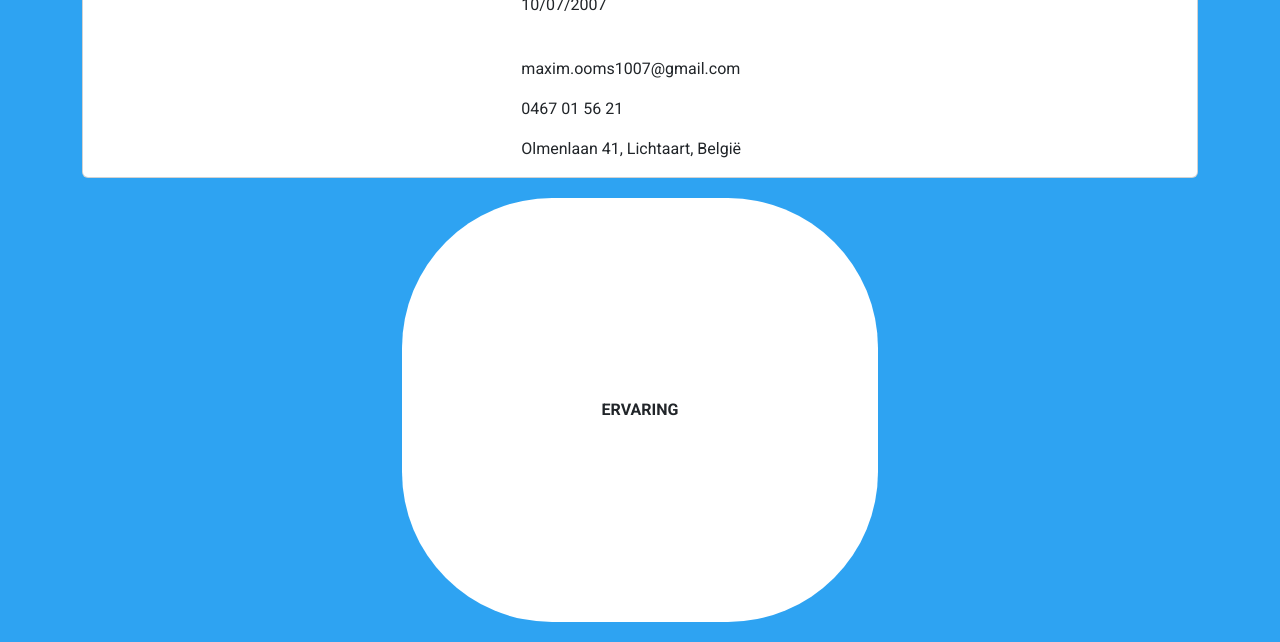
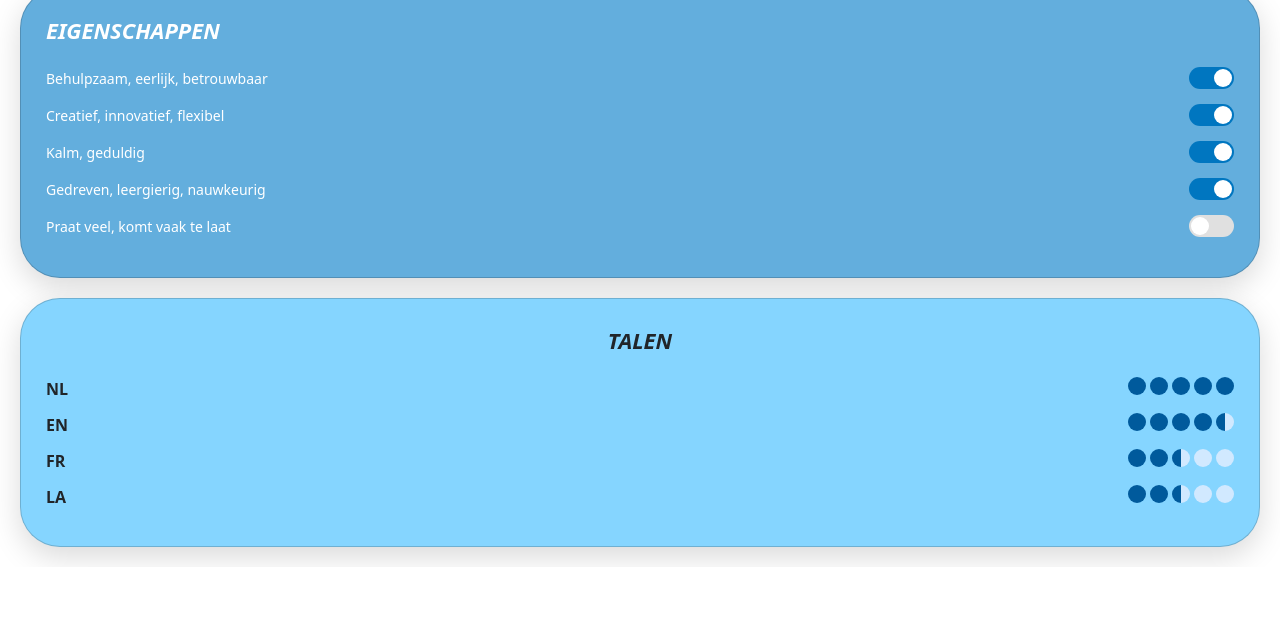
Before and after one commit to webpxl/41dvo1070-werkplekleren-1-portfolio-25-26-grdvo-MaximOomsPXL, a plain HTML site: page index.html in a window 1280 px wide. Shown: the part 344-986 px from the top of the page. After the commit the page ends 911 px from the top, so only its background shows below. Drawn offline with nearby package versions, Linux system fonts and the light colour scheme.

Commit message:
I Added qualities in a rectangle and languages in a rectangle

```diff
--- a/index.css
+++ b/index.css
@@ -1,17 +1,26 @@
-@import url('https://fonts.googleapis.com/css2?family=Roboto:wght@400;700&display=swap');
-
 * {
+    padding: 0;
+    margin: 0;
     box-sizing: border-box;
-    font-family: 'Roboto', sans-serif;body {
-    background: #2ea3f2;
-    display: flex;
-    justify-content: center;
-    align-items: center;
-    min-height: 100vh;
-    margin: 0;
-    font-family: sans-serif;
 }
 
+.card {
+    background: #85d5ff;
+    border-radius: 40px;
+    padding: 25px;
+    box-shadow: 0 10px 30px rgba(0,0,0,0.15);
+    margin: 20px;
+}
+
+.section-title {
+    font-weight: bold;
+    font-style: italic;
+    font-size: 22px;
+    margin-bottom: 20px;
+    text-align: center;
+}
+
+.section-title.left { text-align: left; }
 
 
 .profile-section {
@@ -19,21 +28,68 @@
     display: flex;
     align-items: center;
     gap: 30px;
+    flex-wrap: wrap;
+    align-content: center;
+    flex-direction: row;
+    justify-content: flex-start;
 }
 
+
 .profile-img {
-    width: 250px;
-    height: 250px;
+    width: 220px;
+    height: 220px;
     border-radius: 50%;
     object-fit: cover;
 }
 
-.rectangle {
-    background-color: white;
-    border-radius: 150px;
-    padding: 200px;
-    text-align: center;
-    width: fit-content;
-    margin: 20px auto;
-    font-weight: bold;
-}}
+.sidebar {
+    background: #63aedd;
+    color: white;
+}
+
+.trait-row {
+    display: flex;
+    justify-content: space-between;
+    align-items: center;
+    margin-bottom: 15px;
+    font-size: 14px;
+}
+
+.toggle {
+    width: 45px;
+    height: 22px;
+    background: #e0e0e0;
+    border-radius: 20px;
+    position: relative;
+    cursor: pointer;
+}
+
+.toggle::after {
+    content: '';
+    position: absolute;
+    width: 18px;
+    height: 18px;
+    background: white;
+    border-radius: 50%;
+    top: 2px;
+    left: 2px;
+    transition: 0.3s;
+}
+
+.toggle.active { background: #0076c0; }
+.toggle.active::after { left: 25px; }
+
+
+.lang-row { display: flex; justify-content: space-between; margin-bottom: 12px; }
+
+.dots span {
+    display: inline-block;
+    width: 18px;
+    height: 18px;
+    border-radius: 50%;
+    background: #d1e9ff;
+    margin-left: 4px;
+}
+
+.dots span.filled { background: #005a9c; }
+.dots span.half { background: linear-gradient(90deg, #005a9c 50%, #d1e9ff 50%); }
--- a/index.html
+++ b/index.html
@@ -11,9 +11,8 @@
 </head>
 <body>
 
-<div class="container">
 <div class="card profile-section">
-        <img src="profiel-foto.jpg" class="profile-img" alt="Profile Photo">
+    <img src="profiel-foto.jpg" alt="Maxim Ooms" class="profile-img">
     <div class="info">
         <h1>Maxim Ooms</h1>
         <p>10/07/2007</p>
@@ -23,7 +22,51 @@
         <p>Olmenlaan 41, Lichtaart, België</p>
     </div>
 </div>
-    <div class="rectangle">ERVARING</div>
+
+<div class="card sidebar">
+    <div class="section-title left">EIGENSCHAPPEN</div>
+    <div class="trait-row">
+        <span>Behulpzaam, eerlijk, betrouwbaar</span>
+        <div class="toggle active"></div>
     </div>
+    <div class="trait-row">
+        <span>Creatief, innovatief, flexibel</span>
+        <div class="toggle active"></div>
+    </div>
+    <div class="trait-row">
+        <span>Kalm, geduldig</span>
+        <div class="toggle active"></div>
+    </div>
+    <div class="trait-row">
+        <span>Gedreven, leergierig, nauwkeurig</span>
+        <div class="toggle active"></div>
+    </div>
+    <div class="trait-row">
+        <span>Praat veel, komt vaak te laat</span>
+        <div class="toggle"></div>
+    </div>
+</div>
+
+<div class="card talen-card">
+    <div class="section-title">TALEN</div>
+    <div class="lang-row">
+        <b>NL</b>
+        <div class="dots"><span class="filled"></span><span class="filled"></span><span class="filled"></span><span class="filled"></span><span class="filled"></span></div>
+    </div>
+    <div class="lang-row">
+        <b>EN</b>
+        <div class="dots"><span class="filled"></span><span class="filled"></span><span class="filled"></span><span class="filled"></span><span class="half"></span></div>
+    </div>
+    <div class="lang-row">
+        <b>FR</b>
+        <div class="dots"><span class="filled"></span><span class="filled"></span><span class="half"></span><span></span><span></span></div>
+    </div>
+    <div class="lang-row">
+        <b>LA</b>
+        <div class="dots"><span class="filled"></span><span class="filled"></span><span class="half"></span><span></span><span></span></div>
+    </div>
+</div>
+</div>
+
 </body>
 </html>
```
Also changed, not shown: profiel-foto.jpg (added). Lines whose indentation alone changed are shown as unchanged.
